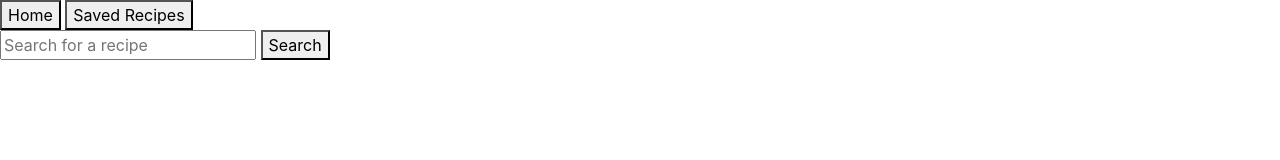
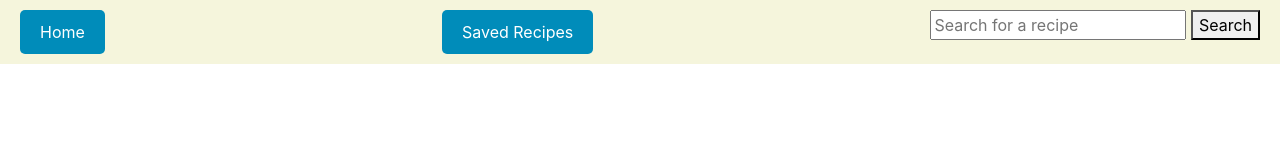
Before and after one commit to OppedRawen/SEA-Project-Delivery, a website: page recipeDetails.html in a window 1280 px wide. Drawn offline with nearby package versions, Linux system fonts and the light colour scheme.

```diff
--- a/Styles/recipeDetail.css
+++ b/Styles/recipeDetail.css
@@ -1,7 +1,46 @@
-body{
-    font-family:Arial, Helvetica, sans-serif
+body {
+    font-family: Arial, Helvetica, sans-serif;
+    margin: 0;
+    padding: 0;
+    display: flex;
+    flex-direction: column;
+    align-items: center;
+}
+
+nav {
+    width: 100%;
+    background-color: #f5f5dc; /* Cozy background color */
+    padding: 10px 0;
+}
+
+.nav-content {
+    padding: 0 20px;
+    margin: auto;
+    display: flex;
+    justify-content: space-between; /* Aligns content to the right */
 
 }
+.home-button {
+    padding: 10px 20px;
+    background-color: #008CBA;
+    color: white;
+    border: none;
+    border-radius: 5px;
+    cursor: pointer;
+}
+.saved-recipes-button{
+    padding: 10px 20px;
+    background-color: #008CBA;
+    color: white;
+    border: none;
+    border-radius: 5px;
+    cursor: pointer;
+
+}
+
+ .home-button:hover {
+     background-color: #45a049;
+ }
 .card-container{
     max-width: 1200px;
 }
--- a/Styles/style.css
+++ b/Styles/style.css
@@ -15,7 +15,8 @@
    display: flex;
     justify-content: space-between;
     align-items: center;
-    padding: 20px;
+    padding: 10px;
+
     /* top left */
     position: fixed;
     top: 0;
@@ -23,6 +24,7 @@
     width: 100%;
 
 }
+
 .saved-recipes-button{
     padding: 10px 20px;
     background-color: #008CBA;
--- a/recipeDetails.html
+++ b/recipeDetails.html
@@ -25,8 +25,6 @@
 
      <!-- recipe detail container -->
         <div id="recipe-detail-container">
-            <div class="recipe-detail-card">
-
-            </div>
+           </div>
 </body>
 </html>
```
Also changed, not shown: recipeAPI.js (+11 -1 lines), resultPage.html (+1 -2 lines).
